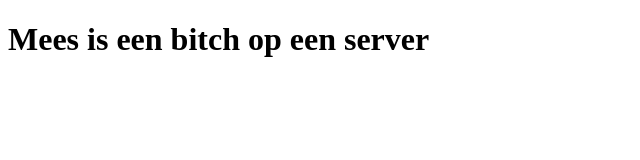
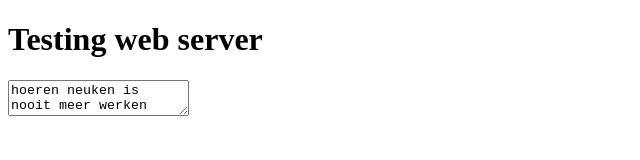
Before and after one commit to Ivobr/Netwerken-en-Security-Vervolg, a plain HTML site: page my-docker-server/index.html in a window 1280 px wide. Shown: the whole page, without its empty margins (0-640 px from the left). Drawn offline with Linux system fonts and the light colour scheme.

Commit message:
DEUTSHCLAND

```diff
--- a/my-docker-server/docker-compose.yml
+++ b/my-docker-server/docker-compose.yml
@@ -3,6 +3,6 @@ services:
   web:
     image: nginx
     ports:
-      - "80:80"
+      - "8080:80"
     volumes:
       - ./index.html:/usr/share/nginx/html/index.html
--- a/my-docker-server/index.html
+++ b/my-docker-server/index.html
@@ -1,6 +1,6 @@
 <!DOCTYPE html>
 <html>
     <head>
-        <h1>Mees is een bitch op een server</h1>
-    </head>
+        <h1>Testing web server</h1>
+        <textarea>hoeren neuken is nooit meer werken</textarea>
 </html>
```
